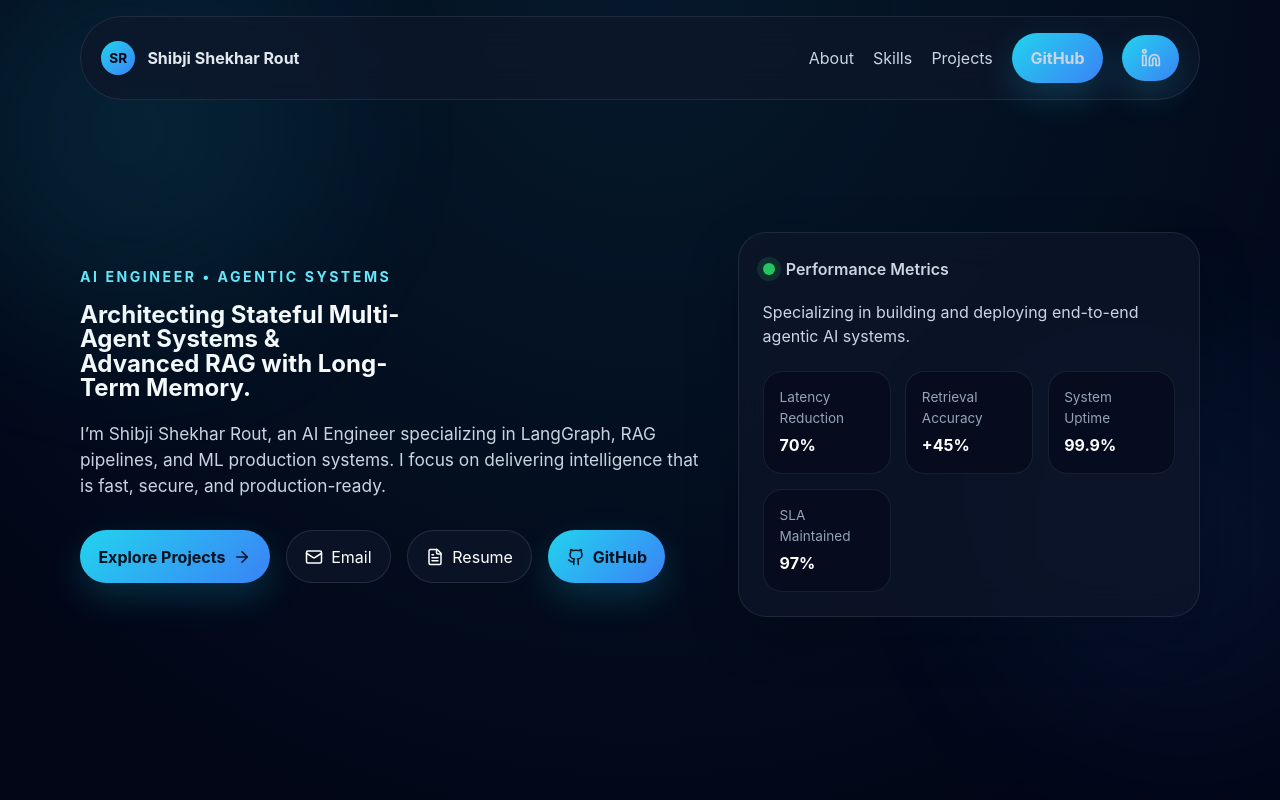
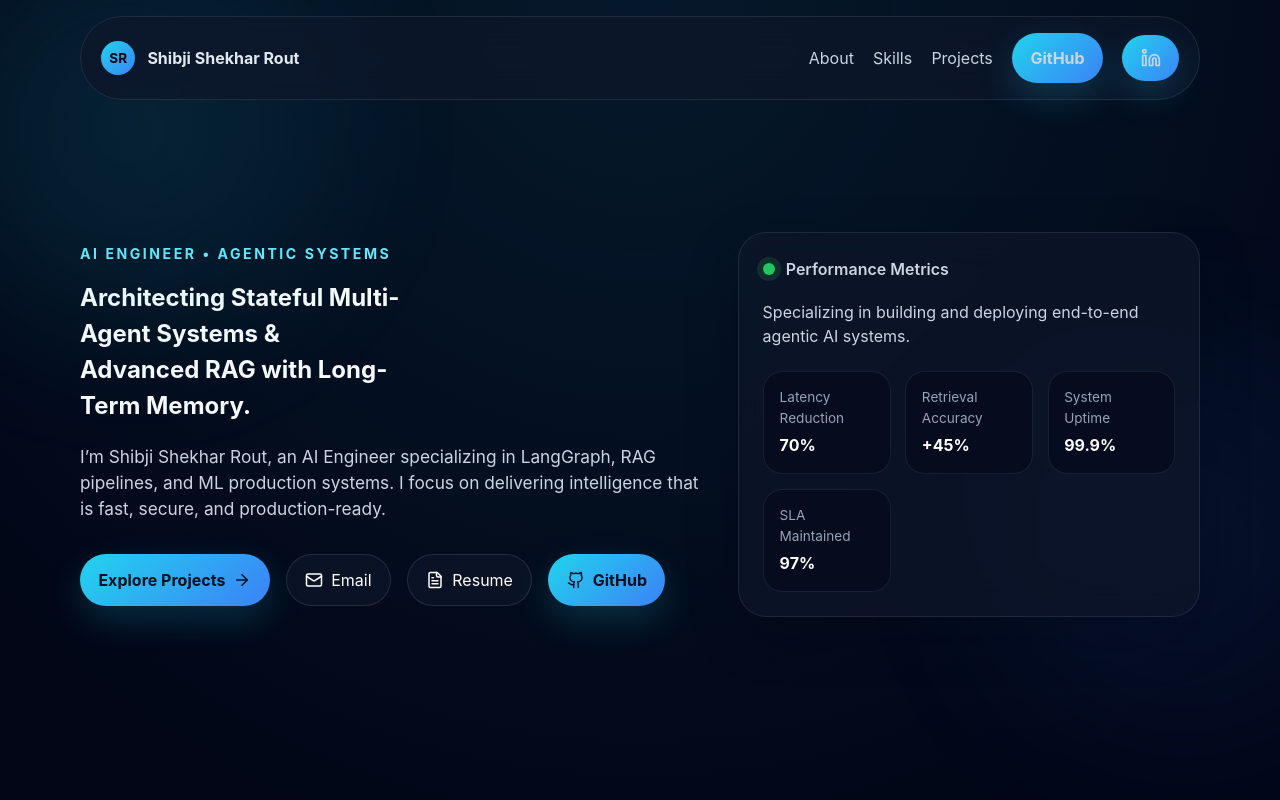
Before and after one commit to ShibjiRout/shibji-portfolio, a React (Vite) app: page / in a window 1280 px wide. Shown: the top 800 px of the page. Built offline with nearby package versions, Linux system fonts and the light colour scheme.

Commit message:
Resolve foormat issue.02

```diff
--- a/src/styles.css
+++ b/src/styles.css
@@ -197,8 +197,8 @@
 }
 
 .hero h1 {
-  font-size: clamp(2.5 rem, 6vw, 3.2rem);
-  line-height: 1.02;
+  font-size: clamp(3.5 rem, 6vw, 4.2rem);
+  line-height: 1.;
   max-width: 20ch;
 }
 
```
